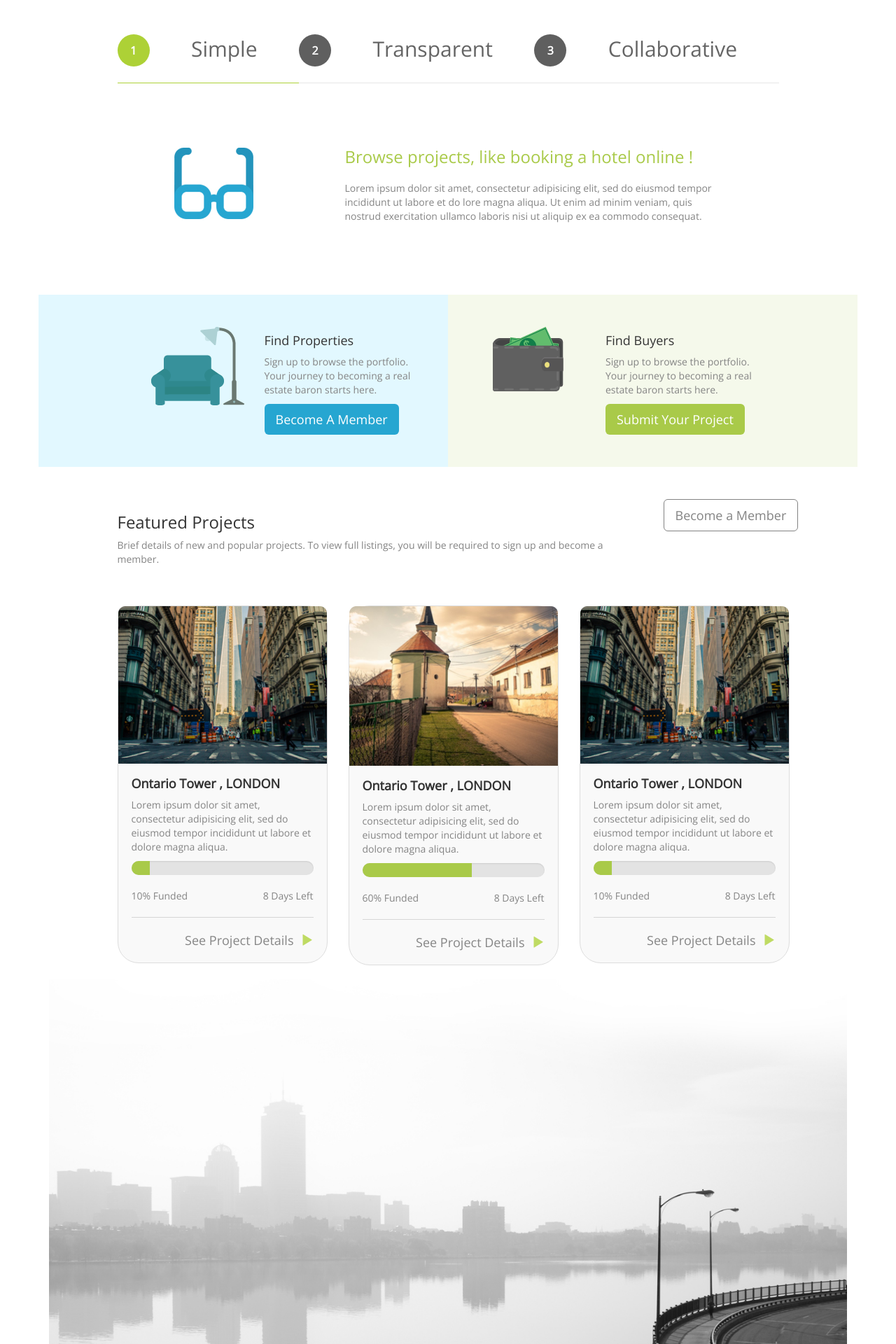
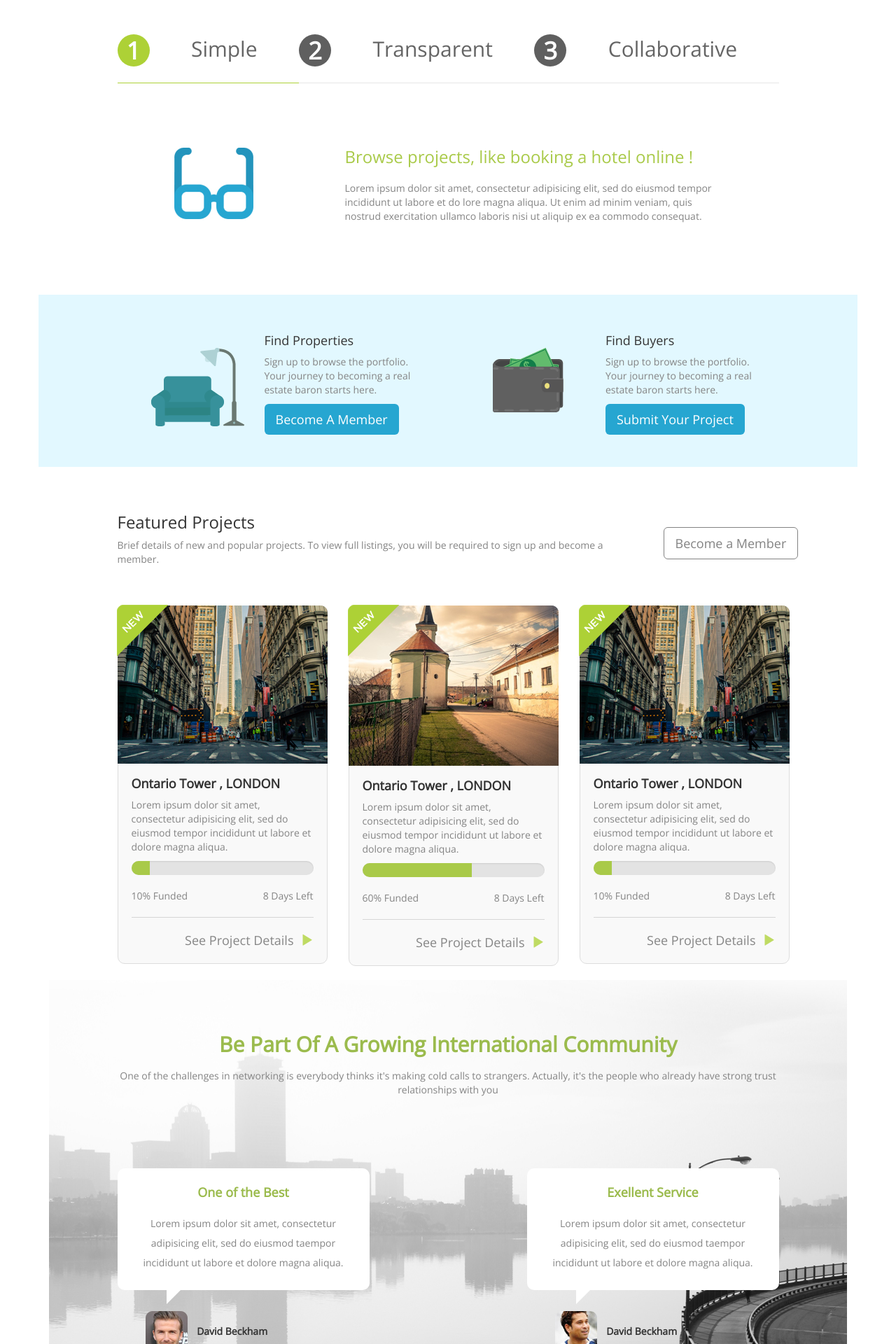
Before and after one commit to DaveNolt/mars-task-01, a PHP site: page / in a window 1280 px wide. Shown: the part 1080-3000 px from the top of the page at 70% size. Run offline with PHP 8.4, Linux system fonts and the light colour scheme; some libraries are stand-ins or nearby versions.

Commit message:
lgscreen done!

```diff
--- a/index.html
+++ b/index.html
@@ -52,10 +52,29 @@
 							<li><a href="#contact">BLOG</a></li>
 							<li><a href="#contact">FIND OUT MORE</a></li>
 						</ul>
-						<button type="button" class="btn navbar-btn btn-login">LOGIN</button>
+						<button type="button" class="btn navbar-btn btn-login" data-toggle="modal" data-target="#myModal">LOGIN</button>
 					</div>
+
 				</div>
+
 			</nav>
+		</div>
+	</div>
+	<div class="modal fade" id="myModal" tabindex="-1" role="dialog" aria-labelledby="myModalLabel">
+		<div class="modal-dialog" role="document">
+			<div class="modal-content">
+				<div class="modal-header">
+					<button type="button" class="close" data-dismiss="modal" aria-label="Close"><span aria-hidden="true">&times;</span></button>
+					<h4 class="modal-title" id="myModalLabel">Modal title</h4>
+				</div>
+				<div class="modal-body">
+					...
+				</div>
+				<div class="modal-footer">
+					<button type="button" class="btn btn-default" data-dismiss="modal">Close</button>
+					<button type="button" class="btn btn-primary">Save changes</button>
+				</div>
+			</div>
 		</div>
 	</div>
 	<div class="banner">
@@ -114,7 +133,7 @@
 	<div class="" id="sec-1">
 		<div class="container text-center">
 			<div class="row">
-				<img src="sec-1-icon.jpg" class="img-responsive center-block sec-1-icon">
+				<img src="sec-1-icon.jpg" class="img-responsive center-block sec-1-icon hidden-xs">
 				<div class="col-lg-6 col-lg-offset-3">
 					<h2>Our work is the presentation  of our capabilities.</h2>
 				</div>
@@ -179,7 +198,7 @@
 		<div class="container">
 			<div class="row">
 				<div class="col-lg-6">
-					<div class="row blue-sec">
+					<div class="row sec-3-bg">
 						<div class="col-lg-3 col-lg-offset-3">
 							<img src="sec-3-couch.png">
 						</div>
@@ -191,7 +210,7 @@
 					</div>
 				</div>
 				<div class="col-lg-6">
-					<div class="row green-sec valign">
+					<div class="row sec-3-bg">
 						<div class="col-lg-3 col-lg-offset-1">
 							<img src="sec-3-wallet.png" class="img-responsive">
 						</div>
@@ -214,10 +233,14 @@
 				</div>
 				<div class="col-lg-2"><a href="#" class="btn btn-lg btn-default">Become a Member</a></div>
 			</div>
-			<div class="row projects">
-			  <div class="col-lg-3 col-lg-offset-1 col-sm-6 col-md-4">
+			<div class="row projects text-center">
+			  <div class="col-xs-12 col-md-3 col-md-offset-1 col-lg-3 col-lg-offset-1">
 			    <div class="thumbnail">
-			      <img src="sec-4-pic-1.png" alt="...">
+			    	<div class="thumbnail-frame thumbnail-pic-overlay">
+			    		<img src="sec-4-pic-1.png" alt="" class="img-responsive">
+			    		<a href="#" class="btn btn-md btn-default">From GBP 3600</a>
+			    		<img src="sec-4-thumb-new.png" alt="" class="thumbnail-frame-new">
+			    	</div>
 			      <div class="caption">
 			        <h4>Ontario Tower , LONDON</h4>
 			        <p>Lorem ipsum dolor sit amet, consectetur adipisicing elit, sed do eiusmod tempor incididunt ut labore et dolore magna aliqua.</p>
@@ -233,9 +256,13 @@
 			      </div>
 			    </div>
 			  </div>
-			  <div class="col-lg-4 col-sm-6 col-md-4">
+			  <div class="col-xs-12 col-md-4 col-lg-4 col-lg-offset-0">
 			    <div class="thumbnail">
-			      <img src="sec-4-pic-2.png" alt="...">
+			      <div class="thumbnail-frame thumbnail-pic-overlay">
+			    		<img src="sec-4-pic-2.png" alt="" class="img-responsive">
+			    		<a href="#" class="btn btn-md btn-default">From GBP 3600</a>
+			    		<img src="sec-4-thumb-new.png" alt="" class="thumbnail-frame-new">
+			    	</div>
 			      <div class="caption">
 			        <h4>Ontario Tower , LONDON</h4>
 			        <p>Lorem ipsum dolor sit amet, consectetur adipisicing elit, sed do eiusmod tempor incididunt ut labore et dolore magna aliqua.</p>
@@ -251,9 +278,13 @@
 			      </div>
 			    </div>
 			  </div>
-			  <div class="col-lg-3 col-sm-6 col-md-4">
+			  <div class="col-xs-12 col-md-3 col-lg-3 col-lg-offset-0">
 			    <div class="thumbnail">
-			      <img src="sec-4-pic-1.png" alt="...">
+			      <div class="thumbnail-frame thumbnail-pic-overlay">
+			    		<img src="sec-4-pic-1.png" alt="" class="img-responsive">
+			    		<a href="#" class="btn btn-md btn-default">From GBP 3600</a>
+			    		<img src="sec-4-thumb-new.png" alt="" class="thumbnail-frame-new">
+			    	</div>
 			      <div class="caption">
 			        <h4>Ontario Tower , LONDON</h4>
 			        <p>Lorem ipsum dolor sit amet, consectetur adipisicing elit, sed do eiusmod tempor incididunt ut labore et dolore magna aliqua.</p>
@@ -269,12 +300,42 @@
 			      </div>
 			    </div>
 			  </div>
+
 			</div>
 		</div>
 	</div>
 	<div id="sec-5">
 		<div class="container">
-			<img class="img-responsive" src="sec-5-bg.jpg" alt="">
+			<div class="row text-center">
+				<div class="col-lg-10 col-lg-offset-1">
+					<h2>Be Part of a Growing International Community</h2>
+					<p>One of the challenges in networking is everybody thinks it's making cold calls to strangers. Actually, it's the people who already have strong trust relationships with you</p>
+				</div>
+			</div>
+			<div class="row">
+				<div class="col-lg-4 col-lg-offset-1">
+					<div class="quote-bubble text-center">
+						<h4>One of the Best</h4>
+						<p>Lorem ipsum dolor sit amet, consectetur adipisicing elit, sed do eiusmod taempor incididunt ut labore et dolore magna aliqua.</p>
+					</div>
+					<div class="quote-author">
+						<img src="sec-5-beckham-1.png" alt="David Beckham">
+						<span>David Beckham</span>
+					</div>
+				</div>
+				<div class="col-lg-4 col-lg-offset-2">
+					<div class="quote-bubble text-center">
+						<h4>Exellent Service</h4>
+						<p>Lorem ipsum dolor sit amet, consectetur adipisicing elit, sed do eiusmod taempor incididunt ut labore et dolore magna aliqua.</p>
+					</div>
+					<div class="quote-author">
+						<img src="sec-5-beckham-2.png" alt="David Beckham">
+						<span>David Beckham</span>
+					</div>
+				</div>
+			</div>
+
+			<!-- <img class="img-responsive" src="sec-5-bg.jpg" alt=""> -->
 		</div>
 	</div>
 	<footer class="footer">
@@ -282,7 +343,7 @@
 			<div>
 				<img src="footer-sponsors.jpg" alt="" class="img-responsive">
 				<hr/>
-				<p class="text-center">Copyright &copy; 2001 - 2014  Cssauthor.com</p>
+				<p class="text-center" style="margin-bottom: 20px;">Copyright &copy; 2001 - 2014  Cssauthor.com</p>
 			</div>
 		</div>
 	</footer>
--- a/style.css
+++ b/style.css
@@ -1,6 +1,12 @@
 body{
 	background-color: #fff;
 	font-family: 'Open Sans', sans-serif;
+}
+
+@media (max-width: 767px) {
+	body {
+		font-size: 10px;
+	}
 }
 
 p, .navbar-default .navbar-nav>li>a {
@@ -8,7 +14,7 @@ p, .navbar-default .navbar-nav>li>a {
 }
 
 #sec-1 p {
-	font-size: 18px;
+	font-size: 1.286em;
 	line-height: 2em;
 	margin-bottom: 20px;
 	margin-top: 20px;
@@ -25,7 +31,7 @@ p, .navbar-default .navbar-nav>li>a {
 a.project-details {
 	display: inline-block;
 	vertical-align: middle;
-	font-size: 18px;
+	font-size: 1.286em;
 	text-decoration: none;
 
 	color: #868686;
@@ -61,12 +67,6 @@ h2 {
 	}
 }
 
-@media(max-width:767px){
-	.sec-1-icon {
-		display: none;
-	}
-}
-
 .tab-content {
 	margin-top: 92px;
 	margin-bottom: 92px;
@@ -96,6 +96,7 @@ span.glyphicon.glyphicon-play {
 
 .btn-login {
   /*margin-left: 44px;*/
+  padding: 6px 24px;
   background-color: #bcda5c;
   border: none;
   border-radius: 16px;
@@ -121,37 +122,30 @@ span.glyphicon.glyphicon-play {
 	color:#fff;
 }
 
-.blue-sec {
-	background: #e2f8ff;
-}
+
 
 #sec-3 .row .row > div:first-child {
 	margin-right: 15px;
 }
 
-.row .blue-sec .btn {
-	border: none;
-	background: #26a6d1;
-}
+
 #sec-4 h4 {
 	font-weight: bolder;
 }
 
 #sec-4 .btn {
+	margin-top: 40px;
 	color: #838383;
 	border-color: #838383;
 }
 
 .thumbnail {
+	display: inline-block;
+	text-align: left;
 	background: #f9f9f9;
-	border-radius: 30px;
+	border-radius: 10px;
 	padding: 0;
-	width: 300px;*/
-}
-
-.projects > div {
 	width: 300px;
-	box-sizing: content-box;
 }
 
 #sec-4 > .container > .row:first-child {
@@ -194,16 +188,27 @@ span.glyphicon.glyphicon-play {
 
 .progress-bar {
 	background: #a9ca49;
+
 	box-shadow: none;
 }
 
-.green-sec {
+.sec-3-bg:hover {
 	background: #f5f9eb;
+
 }
 
-.row .green-sec .btn {
+.row .sec-3-bg:hover .btn {
 	border: none;
 	background: #a9ca49;
+}
+
+.sec-3-bg {
+	background: #e2f8ff;
+}
+
+.row .sec-3-bg .btn {
+	border: none;
+	background: #26a6d1;
 }
 
 ul[role="tablist"] {
@@ -213,7 +218,7 @@ ul[role="tablist"] {
 ul[role="tablist"] > li {
 	color: #656565;
 	font-weight: 500;
-	font-size: 30px;
+	font-size: 2.143em;
 	border-bottom: 1px solid #e6e6e6;
 	/*width:100%;*/
 	padding-bottom: 23px;
@@ -239,7 +244,7 @@ ul[role="tablist"] > li.active{
 }
 
 .tab-lab {
-	font-size: 16px;
+	font-size: 1.143em;
 	display: block;
 	height: 46px;
 	width: 46px;
@@ -251,6 +256,10 @@ ul[role="tablist"] > li.active{
 	background-color: #5f5f5f;
 	border-radius: 50%;
 	padding: 0;
+}
+
+#sec-3 .row .row img {
+	margin-top: 30px;
 }
 
 .navbar-wrapper nav {
@@ -279,7 +288,7 @@ ul[role="tablist"] > li.active{
 }
 
 .slide-overlay:after {
-    content: '\A';
+    content: '';
     position: absolute;
     width: 100%; height:100%;
     top:0; left:0;
@@ -302,7 +311,7 @@ ul[role="tablist"] > li.active{
 
 .carousel-caption h1 + p {
 	font-size: 1.7em;
-	margin-bottom: 60px;
+	margin-bottom: 10%;
 }
 
 /* Declare heights because of positioning of img element */
@@ -314,6 +323,128 @@ ul[role="tablist"] > li.active{
   height: 470;
 }
 
+#sec-5 h2 {
+	text-transform: capitalize;
+	color: #9bbb4d;
+}
+
 .footer img {
   margin: 45px auto 41px;
 }
+
+.quote-bubble {
+    position: relative;
+    padding: 15px;
+    border-radius: 10px;
+    background: #fff;
+}
+
+.quote-bubble > h4 {
+	font-weight: bolder;
+	color: #9bbb4d;
+	margin-bottom: 20px;
+}
+
+.quote-bubble p {
+	line-height: 2em;
+}
+
+.quote-bubble:after {
+    content: "";
+    position: absolute;
+    bottom: -20px;
+    left: 70px;
+    border-width: 20px 20px 0 0;
+    border-style: solid;
+    border-color: #fff transparent;
+    display: block;
+    width: 0;
+    box-sizing: content-box;
+}
+
+.quote-author {
+	margin-top: 30px;
+	margin-left: 40px;
+}
+
+.quote-author img {
+	margin-right: 10px;
+}
+
+.quote-author span {
+	font-weight: bolder;
+}
+
+#sec-5 .container {
+	background: url("sec-5-bg.jpg") no-repeat;
+	background-clip: content-box;
+	background-position: bottom;
+}
+
+#sec-5 .row {
+	padding-top: 46px;
+	padding-bottom: 46px;
+}
+
+.thumbnail-frame {
+	position: relative;
+	width: 300px;
+	margin-left: -1px;
+	margin-top: -1px;
+}
+
+@media (min-width: 992px) {
+	.projects > div[class*="col-"] {
+		width: 250px;
+		box-sizing: content-box;
+	}
+
+	.thumbnail, .thumbnail-frame {
+		width: 250px;
+	}
+}
+
+@media (min-width: 1200px) {
+	.projects > div[class*="col-"] {
+		width: 300px;
+		box-sizing: content-box;
+	}
+
+	.thumbnail, .thumbnail-frame {
+		width: 300px;
+	}
+}
+
+.thumbnail-frame-new {
+	position: absolute;
+	top: -1px;
+	left: -1px;
+	z-index: 2;
+}
+
+#sec-4 .thumbnail-frame > a {
+	position: absolute;
+	bottom: 15px;
+	right: 15px;
+	z-index: 3;
+	display: none;
+	color: #fff;
+	border:none;
+	background: #26a6d1;
+}
+
+#sec-4 .thumbnail-pic-overlay:hover > a {
+	display: block;
+}
+
+.thumbnail-pic-overlay:hover:after {
+	content: '';
+    position: absolute;
+    width: 100%; height:100%;
+    top:0; left:0;
+    background:rgba(0,0,0,0.5);
+    opacity: 1;
+    border-top-right-radius: 10px;
+    border-top-left-radius: 10px;
+    z-index: 1;
+}
```
Also changed, not shown: sec-4-thumb-new.png (renamed from sec-4-pic-3.png), sec-5-beckham-1.png (added), sec-5-beckham-2.png (added).
